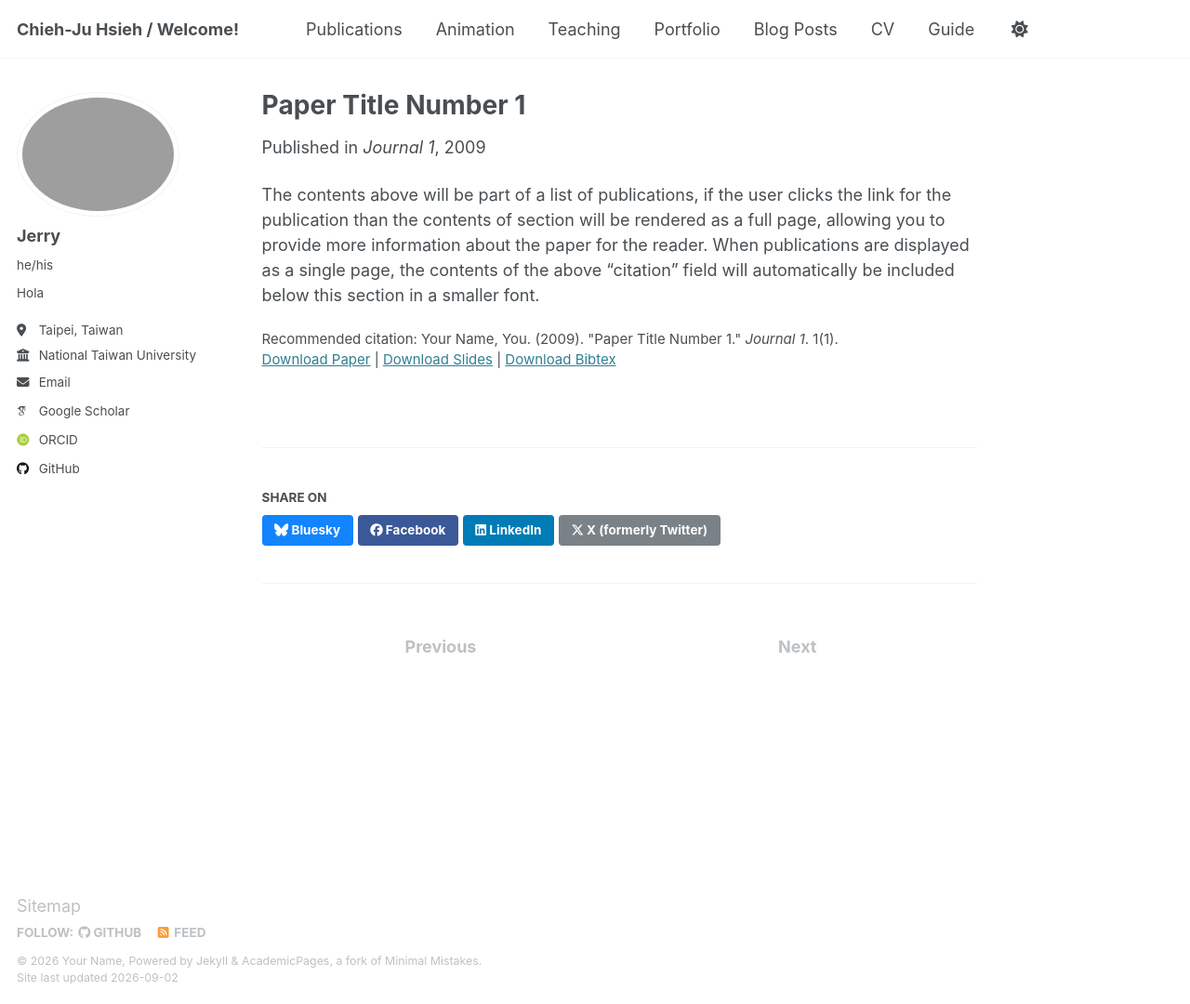
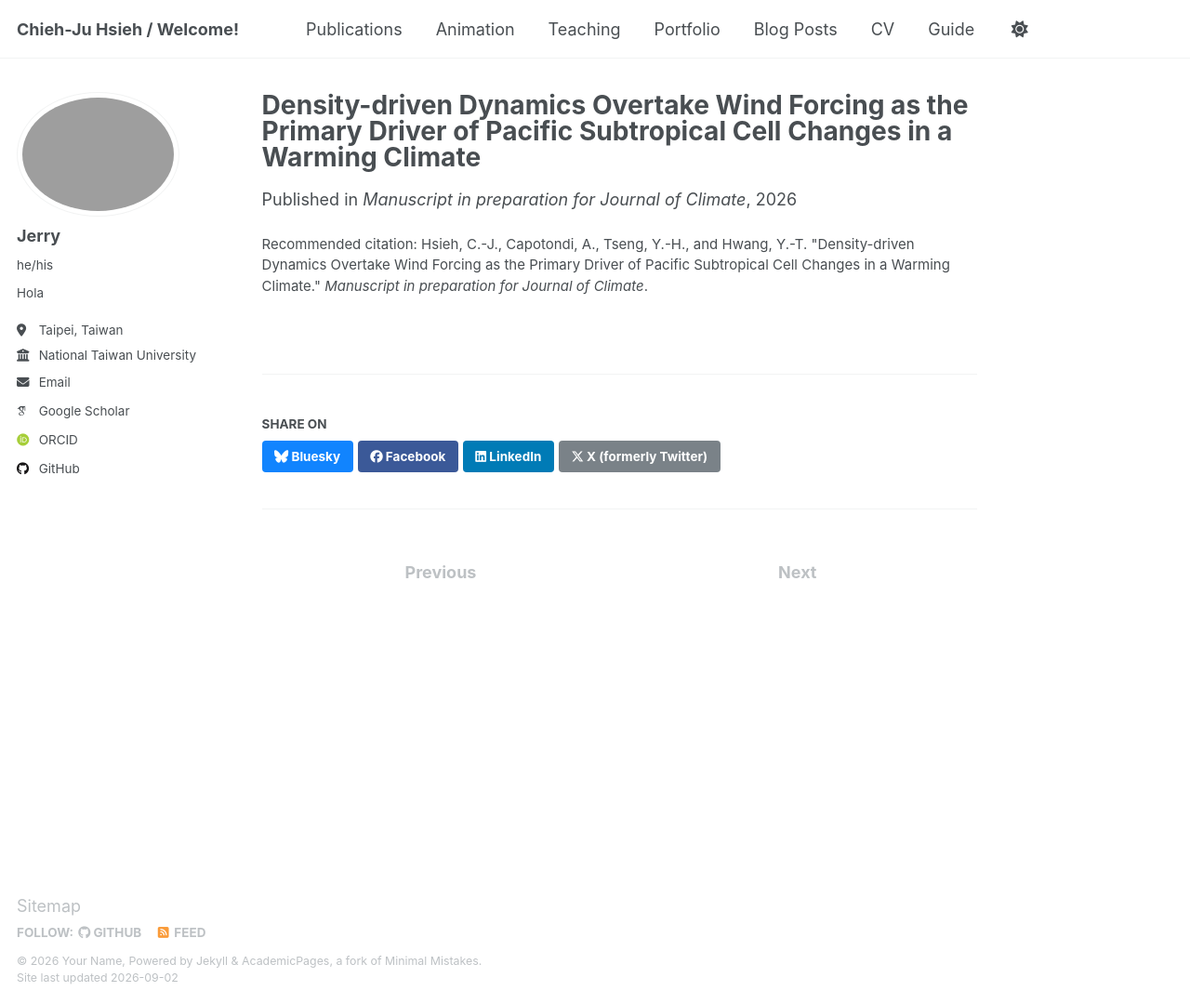
Before and after one commit to CJ-Hsieh/CJ-Hsieh.github.io, a Jekyll site: the page built from _publications/2009-10-01-paper-title-number-1.md, in a window 1280 px wide and 1080 px high. Shown: the whole window at 93% size. Built offline with Jekyll 4.4.1, drawn with Linux system fonts in a browser that asks for light colours; some web fonts are replaced.

Commit message:
Update 2009-10-01-paper-title-number-1.md

```diff
--- a/_publications/2009-10-01-paper-title-number-1.md
+++ b/_publications/2009-10-01-paper-title-number-1.md
@@ -1,14 +1,10 @@
 ---
-title: "Paper Title Number 1"
+title: "Density-driven Dynamics Overtake Wind Forcing as the Primary Driver of Pacific Subtropical Cell Changes in a Warming Climate"
 collection: publications
 category: manuscripts
-permalink: /publication/2009-10-01-paper-title-number-1
-excerpt: 'This paper is about the number 1. The number 2 is left for future work.'
-date: 2009-10-01
-venue: 'Journal 1'
-slidesurl: 'http://academicpages.github.io/files/slides1.pdf'
-paperurl: 'http://academicpages.github.io/files/paper1.pdf'
-bibtexurl: 'http://academicpages.github.io/files/bibtex1.bib'
-citation: 'Your Name, You. (2009). &quot;Paper Title Number 1.&quot; <i>Journal 1</i>. 1(1).'
+permalink: /publication/2026-stc-JC
+excerpt: "We investigate how anthropogenic warming alters the mechanisms governing Pacific Subtropical Cells, finding that density-driven dynamics increasingly overtake wind forcing under sustained warming."
+date: 2026-09-01
+venue: "Manuscript in preparation for Journal of Climate"
+citation: 'Hsieh, C.-J., Capotondi, A., Tseng, Y.-H., and Hwang, Y.-T. "Density-driven Dynamics Overtake Wind Forcing as the Primary Driver of Pacific Subtropical Cell Changes in a Warming Climate." <i>Manuscript in preparation for Journal of Climate</i>.'
 ---
-The contents above will be part of a list of publications, if the user clicks the link for the publication than the contents of section will be rendered as a full page, allowing you to provide more information about the paper for the reader. When publications are displayed as a single page, the contents of the above "citation" field will automatically be included below this section in a smaller font.
```
